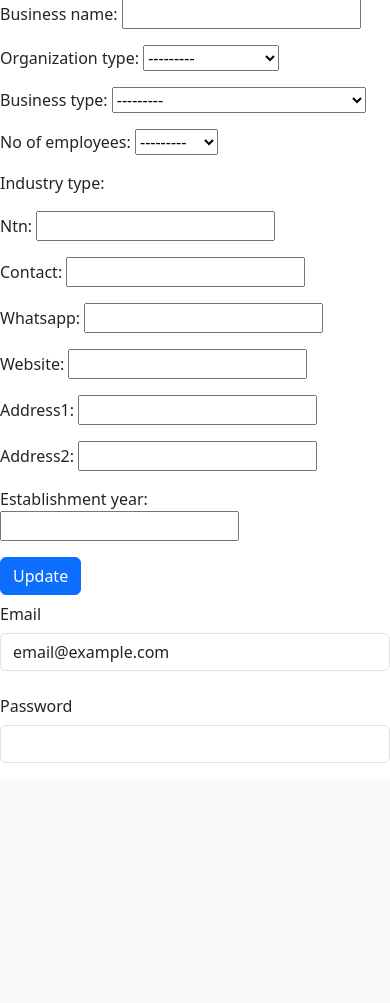
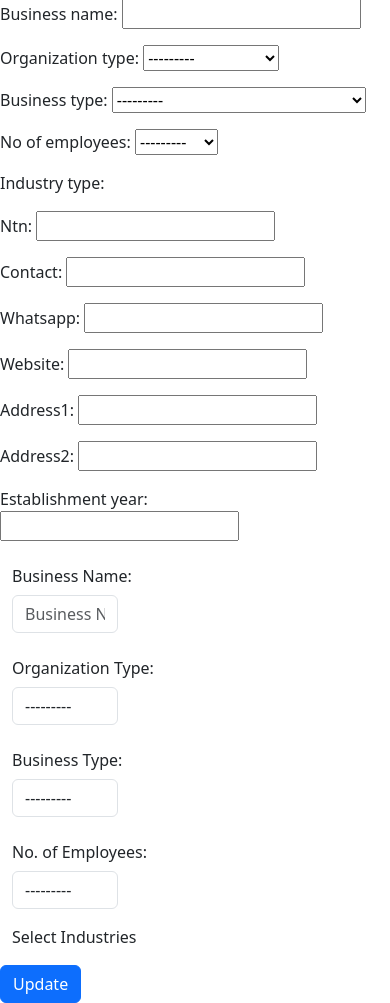
Before and after one commit to Arslanbaig84/b2bsolutions, a Django app: page /users/edit_profile in a window 390 px wide. Shown: the part 285-1288 px from the top of the page. Before the commit the page ends 1048 px from the top, so only its background shows below. Run offline with Django 4.2, Linux system fonts and the light colour scheme; the visitor is signed in with stand-in values (Sample User, id 1); parts of the project's set-up code (start-up, migrations or seed data) failed here and were passed over.

Commit message:
horsing around with update profile

```diff
--- a/users/templates/users/edit_profile.html
+++ b/users/templates/users/edit_profile.html
@@ -7,18 +7,72 @@ Edit Profile
 <form action="{% url 'edit_profile' %}" method="post">
     {% csrf_token %}
     {{form.as_p}}
+    <div class="container-fluid">
+        <div class="mb-3 row">
+            <label for="id_business_name" class="col-sm-2 col-form-label">Business Name:</label>
+            <div class="col-4">
+                <input type="text" name="business_name" class="form-control" id="id_business_name" placeholder="Business Name">
+            </div>
+        </div>
+        <div class="mb-3 row">
+            <label for="id_organization_type" class="col-sm-2 col-form-label">Organization Type:</label>
+            <div class="col-4">
+                <select name="organization_type" id="id_organization_type" class="form-control">
+                    <option value="" selected disabled>---------</option>
+
+                    <option value="sole properietor">Sole Proprietor</option>
+
+                    <option value="partnership">Partnership</option>
+
+                    <option value="private limited">Private Limited</option>
+
+                    <option value="public limited">Public Limited</option>
+                </select>
+            </div>
+        </div>
+        <div class="mb-3 row">
+            <label for="id_business_type" class="col-sm-2 col-form-label">Business Type:</label>
+            <div class="col-4">
+                <select name="business_type" id="id_business_type" class="form-control">
+                    <option value="" selected disabled>---------</option>
+
+                    <option value="trader/wholeseller/distributor">Trader/Wholeseller/Distributor</option>
+
+                    <option value="manufacturer">Manufacturer</option>
+
+                    <option value="service organization">Service Organization</option>
+                </select>
+            </div>
+        </div>
+        <div class="mb-3 row">
+            <label for="id_no_of_employees" class="col-sm-2 col-form-label">No. of Employees:</label>
+            <div class="col-4">
+                <select name="no_of_employees" id="id_no_of_employees" class="form-control">
+                    <option value="" selected disabled>---------</option>
+                    <option value="1">1-10</option>
+                    <option value="11">11-25</option>
+                    <option value="26">26-50</option>
+                    <option value="51">50-100</option>
+                    <option value="101">100-500</option>
+                    <option value="501">500+</option>
+                </select>
+            </div>
+        </div>
+        <div class="mb-3 row">
+            <div class="container-fluid">
+                <label for="{{ form.industry_type.id_for_label }}">Select Industries</label>
+                <br>
+                {% for checkbox in form.industry_type %}
+                    <div class="flex">
+                        <label for="{{ checkbox.id_for_label }}" class="col-4">
+                            {{ checkbox.tag }}
+                            {{ checkbox.choice_label }}
+                        </label>
+                    </div>
+                {% endfor %}
+            </div>
+        </div>
+    </div>
     <button class="btn btn-primary" type="submit">Update</button>
 </form>
-<div class="mb-3 row">
-    <label for="staticEmail" class="col-sm-2 col-form-label">Email</label>
-    <div class="col-sm-10">
-      <input type="text" class="form-control" id="staticEmail" value="email@example.com">
-    </div>
-</div>
-<div class="mb-3 row">
-    <label for="inputPassword" class="col-sm-2 col-form-label">Password</label>
-    <div class="col-sm-10">
-      <input type="password" class="form-control" id="inputPassword">
-    </div>
-</div>
 {% endblock %}
--- a/users/views.py
+++ b/users/views.py
@@ -61,7 +61,7 @@ def login_user(request):
             messages.success(request, 'Login Successful.')
             return redirect('/')
         else:
-            messages(request, 'Invalid username or password')
+            messages.warning(request, 'Invalid username or password')
             return redirect('login_user')
 
     return render(request, 'users/login_user.html')
```
